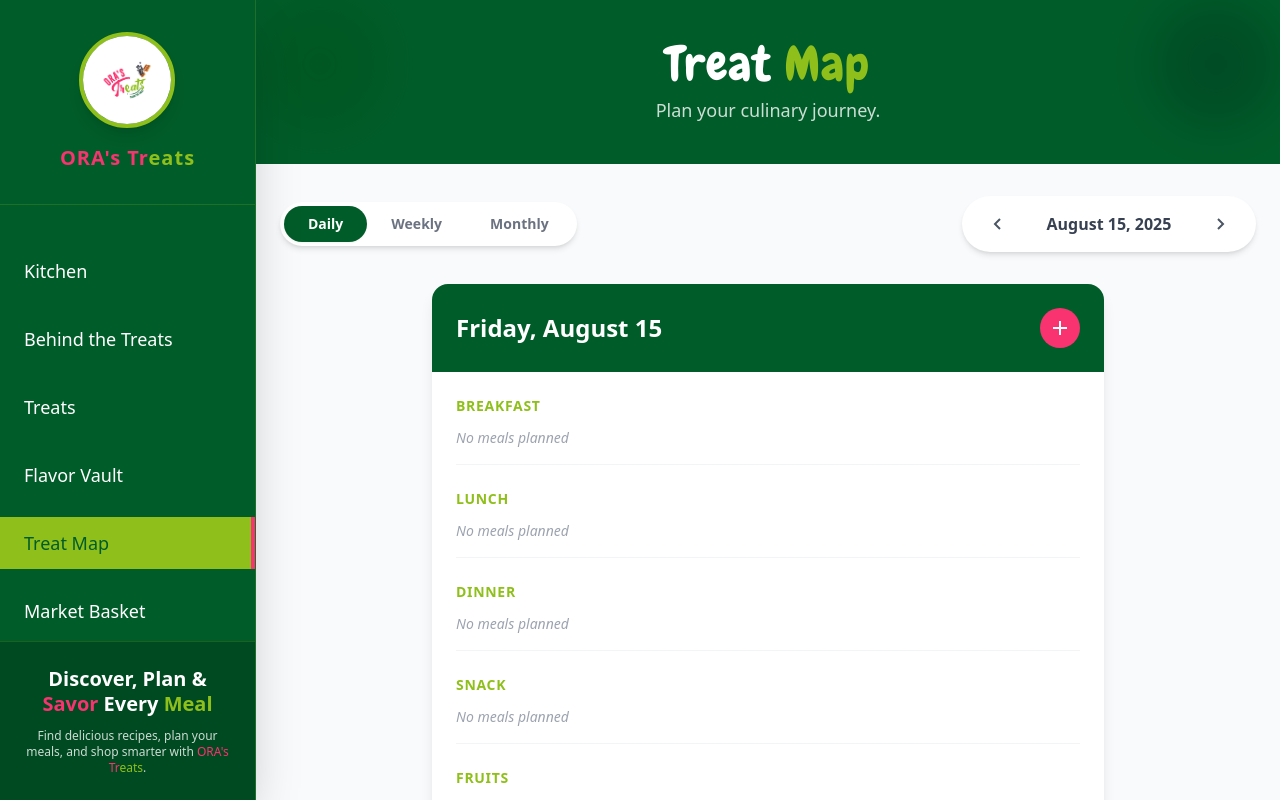
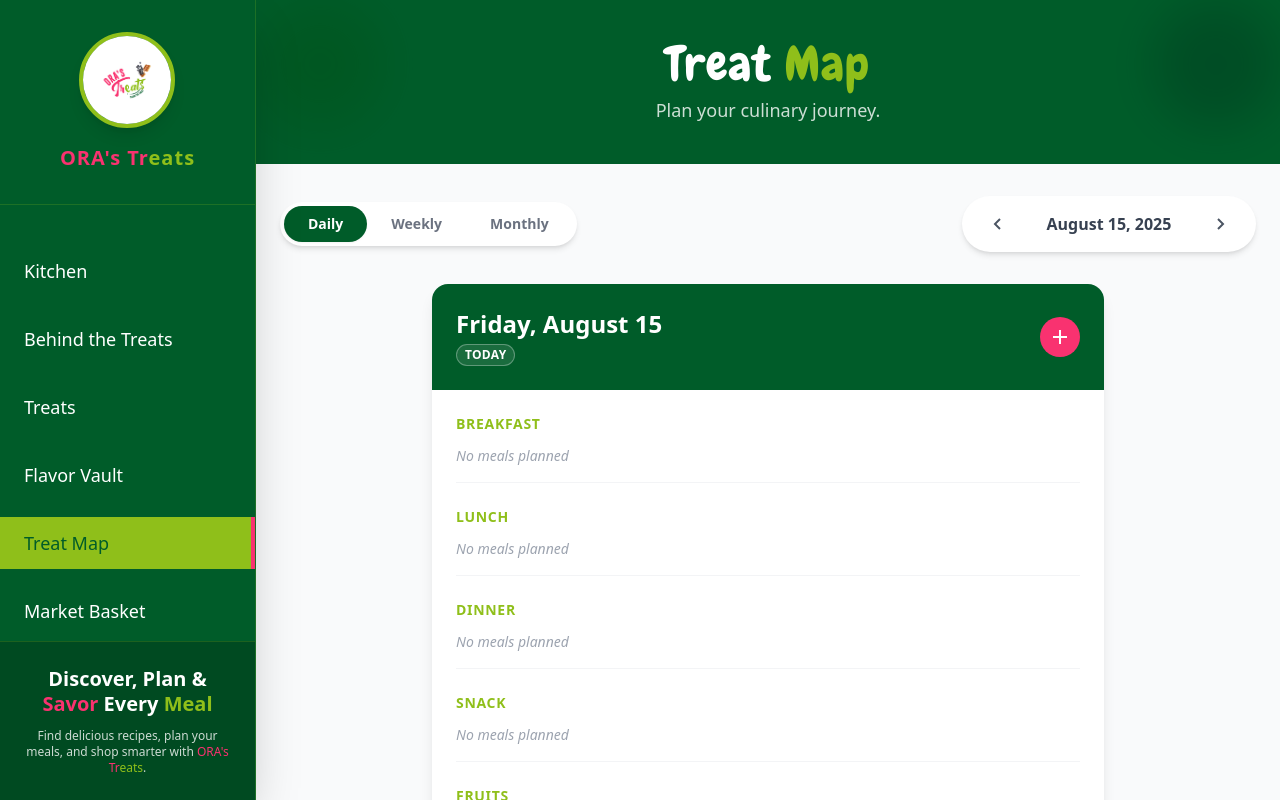
Before and after one commit to DAyeni-Dev/oras-treats-recipe-finder, a React (Vite) app: page /planner in a window 1280 px wide. Both pictures are taken after a click on the button "Daily". Built offline with nearby package versions, Linux system fonts and the light colour scheme.

Commit message:
ADDED CLEAR STATUS BAR

```diff
--- a/src/components/MealPlanner.jsx
+++ b/src/components/MealPlanner.jsx
@@ -16,7 +16,7 @@ function MealPlanner() {
   const [editingMeal, setEditingMeal] = useState(null);
   const [newMeal, setNewMeal] = useState({ type: 'Breakfast', name: '', recipeId: '' });
 
-  // Get available meal types for the selected day
+
   const getAvailableTypes = (date, excludeType = null) => {
     if (!date) return MEAL_TYPES;
     const dateKey = formatDateKey(date);
@@ -25,7 +25,7 @@ function MealPlanner() {
     return MEAL_TYPES.filter(type => !usedTypes.includes(type));
   };
 
-  // Update default meal type when modal opens
+
   useEffect(() => {
     if (showAddModal && selectedDay) {
       if (editingMeal) {
@@ -39,7 +39,7 @@ function MealPlanner() {
     }
   }, [showAddModal, selectedDay, mealPlan, editingMeal]);
 
-  // Helper to check if a day is in the past
+
   const isPastDay = (date) => {
     const today = new Date();
     today.setHours(0, 0, 0, 0);
@@ -48,12 +48,12 @@ function MealPlanner() {
     return checkDate < today;
   };
 
-  // Helper to check if a day has all meal types filled
+
   const isDayFull = (date) => {
     return getAvailableTypes(date).length === 0;
   };
 
-  // Load meal plan from local storage
+
   useEffect(() => {
     const savedPlan = localStorage.getItem('mealPlan');
     if (savedPlan) {
@@ -76,7 +76,7 @@ function MealPlanner() {
   const getDaysInWeek = (date) => {
     const startOfWeek = new Date(date);
     const day = startOfWeek.getDay();
-    const diff = startOfWeek.getDate() - day + (day === 0 ? -6 : 1); // Adjust for Monday start
+    const diff = startOfWeek.getDate() - day + (day === 0 ? -6 : 1);
     startOfWeek.setDate(diff);
 
     return Array.from({ length: 7 }, (_, i) => {
@@ -152,11 +152,33 @@ function MealPlanner() {
     const mealTypes = MEAL_TYPES;
     const past = isPastDay(currentDate);
     const full = isDayFull(currentDate);
+    const isToday = formatDateKey(new Date()) === dateKey;
 
     return (
       <div className="max-w-2xl mx-auto bg-white rounded-2xl shadow-lg overflow-hidden">
         <div className="p-6 bg-[#005c29] text-white flex justify-between items-center">
-          <h2 className="text-2xl font-bold">{currentDate.toLocaleDateString('en-US', { weekday: 'long', month: 'long', day: 'numeric' })}</h2>
+          <div>
+            <h2 className="text-2xl font-bold">
+              {currentDate.toLocaleDateString('en-US', { weekday: 'long', month: 'long', day: 'numeric' })}
+            </h2>
+            <div className="mt-1 flex items-center gap-2 text-xs font-semibold uppercase tracking-wide">
+              {isToday && (
+                <span className="inline-flex items-center px-2 py-0.5 rounded-full bg-white/10 border border-white/30">
+                  Today
+                </span>
+              )}
+              {past && !isToday && (
+                <span className="inline-flex items-center px-2 py-0.5 rounded-full bg-white/10 border border-white/30">
+                  Past day (locked)
+                </span>
+              )}
+              {!past && full && (
+                <span className="inline-flex items-center px-2 py-0.5 rounded-full bg-white/10 border border-white/30">
+                  All meal slots filled
+                </span>
+              )}
+            </div>
+          </div>
           {!past && !full && (
             <button
               onClick={() => { setSelectedDay(currentDate); setEditingMeal(null); setShowAddModal(true); }}
```
